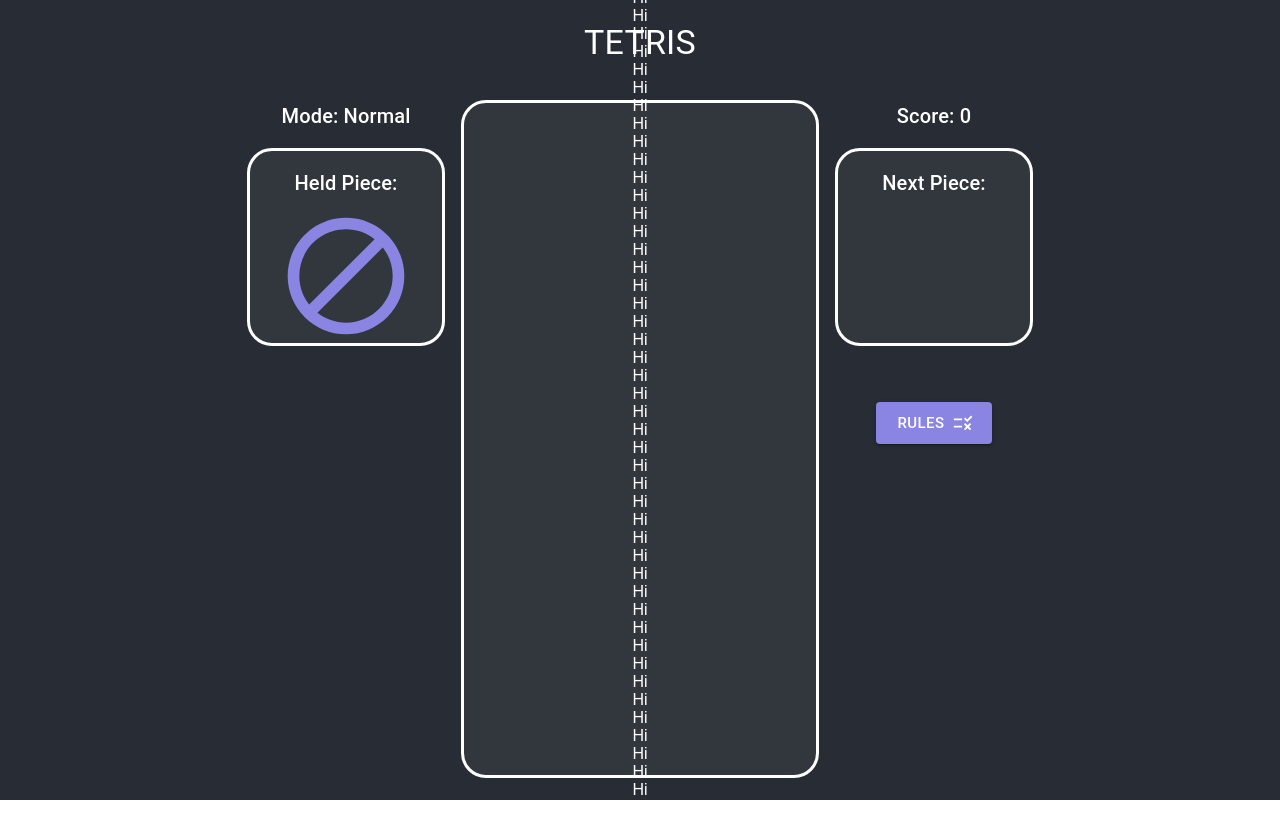
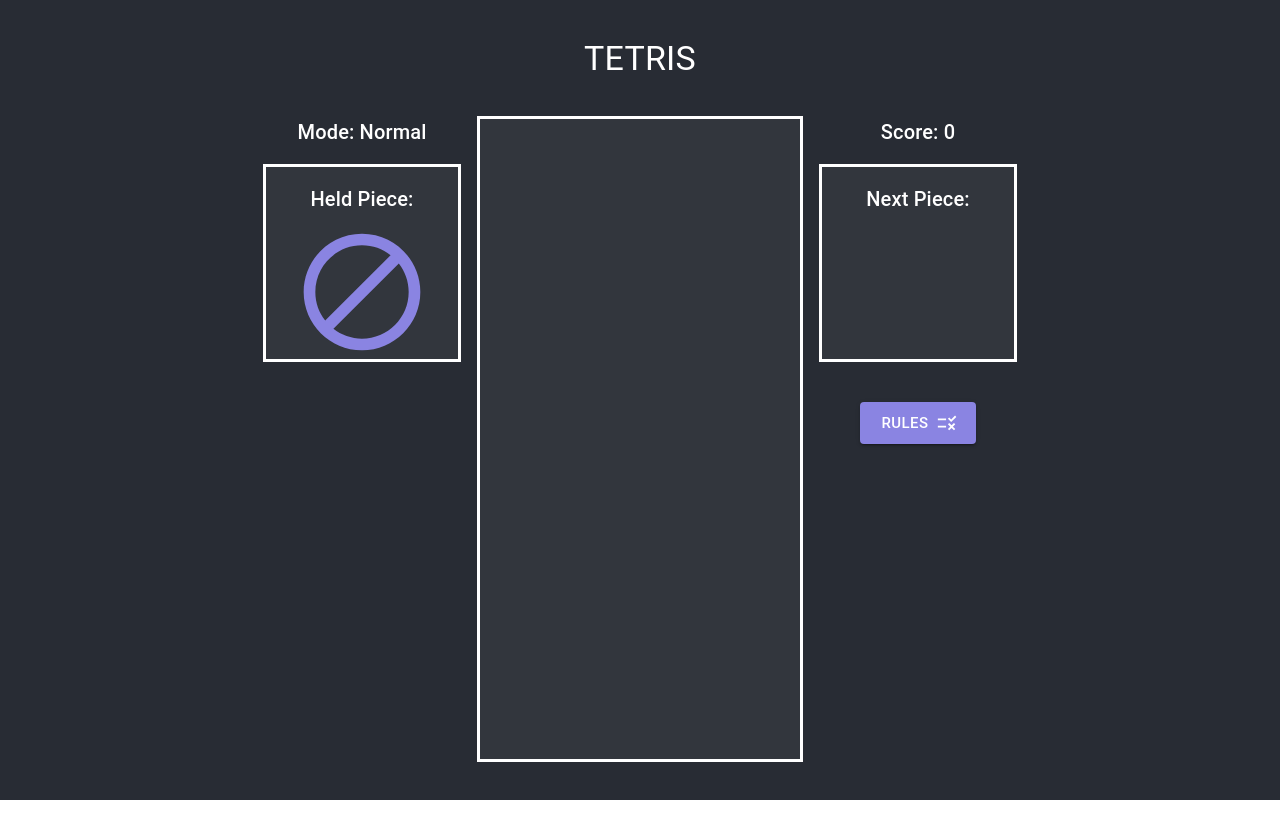
Before and after one commit to Annie0728/tetris, a React (Create React App) app: page / in a window 1280 px wide. Both pictures are taken after a click on the button "START NEW GAME". Shown: the top 838 px of the page. After the commit the page ends 800 px from the top, so only its background shows below. Built offline with nearby package versions, Linux system fonts and the light colour scheme.

Commit message:
implemented tetris grid and some minor styling edits

```diff
--- a/src/Components/Block.js
+++ b/src/Components/Block.js
@@ -1,11 +1,23 @@
-import React, { useState } from "react";
-import {minoes, wackyMinoes} from './Tetromino';
+import React from "react";
+import { Box } from '@mui/material';
+import { minoes } from './Tetromino';
 
 function Block(props) {
+  var isFill = props.type === 'fill';
+  var color = minoes[props.type].color;
+
   return (
-    <div>
-      Hi
-    </div>
+    <Box
+      width = 'auto'
+      sx={{
+        bgcolor: isFill ? color : color + 'CC',
+        border: isFill ? '0px solid' : '4px solid',
+        borderBottomColor: isFill ? color : color + 'CC',
+        borderLeftColor: isFill ? color : color + '3F',
+        borderTopColor: isFill ? color : color + '19',
+        borderRightColor: isFill ? color : color + '99'
+      }}
+    />
   );
 }
 
--- a/src/Components/Board.js
+++ b/src/Components/Board.js
@@ -17,22 +17,25 @@ function Board(props) {
         height = '80vh'
         width = '40vh'
         gap={4}
-        p={2}
-        display="flex"
         direction="column"
-        alignItems="center"
-        justifyContent="center"
         sx={{
-          borderRadius: '25px',
           border: '3px solid white',
           bgcolor: 'board_background.main'
         }}
       >
         {gameOver ? (
-          <Stack spacing={5}>
-            <Button variant="contained" size="large" endIcon={<PlayCircleFilledWhiteIcon />} onClick={startGame}>Start New Game</Button>
-            <Wacky wacky={props.wacky} handleWacky={props.handleWacky} />
-          </Stack>
+          <Box
+            height = '100%'
+            width = '100%'
+            display="flex"
+            alignItems="center"
+            justifyContent="center"
+          >
+            <Stack spacing={5}>
+              <Button variant="contained" size="large" endIcon={<PlayCircleFilledWhiteIcon />} onClick={startGame}>Start New Game</Button>
+              <Wacky wacky={props.wacky} handleWacky={props.handleWacky} />
+            </Stack>
+          </Box>
         ) : (
           <Tetris wacky={props.wacky} board={createGame()} />
         )}
--- a/src/Components/HoldBox.js
+++ b/src/Components/HoldBox.js
@@ -11,7 +11,6 @@ function HoldBox(props) {
         gap={4}
         p={2}
         sx={{
-          borderRadius: '25px',
           border: '3px solid white',
           bgcolor: 'board_background.main'
         }}
--- a/src/Components/PieceBox.js
+++ b/src/Components/PieceBox.js
@@ -9,9 +9,8 @@ function PieceBox() {
         width = '20vh'
         gap={4}
         p={2}
-        mb={5}
+        mb={3}
         sx={{
-          borderRadius: '25px',
           border: '3px solid white',
           bgcolor: 'board_background.main'
         }}
--- a/src/Components/Tetris.js
+++ b/src/Components/Tetris.js
@@ -1,11 +1,22 @@
 import React, { useState } from "react";
 import Block from "./Block";
+import { Box } from '@mui/material';
+import { rows, columns } from "../Hooks/TetrisHelp";
 
 function Tetris(props) {
   return (
-    <div>
+    <Box
+      height = '100%'
+      width = '100%'
+      sx={{
+        display: 'grid',
+        gridTemplateRows: 'repeat(' + rows + ', 1fr)',
+        gridTemplateColumns: 'repeat(' + columns + ', 1fr)',
+        gap: '1px'
+      }}
+    >
       {props.board.map(row => row.map((block, x) => <Block key={x} type={block[0]} />))}
-    </div>
+    </Box>
   );
 }
 
--- a/src/Components/Tetromino.js
+++ b/src/Components/Tetromino.js
@@ -1,69 +1,4 @@
 const minoes = {
-  fill : {
-    shape: [[0]],
-    color: 'transparent'
-  },
-  I : {
-    shape: [
-      [0, 1, 0, 0],
-      [0, 1, 0, 0],
-      [0, 1, 0, 0],
-      [0, 1, 0, 0]
-    ],
-    color: '#1FB7EA'
-  },
-  L : {
-    shape: [
-      [0, 1, 0],
-      [0, 1, 0],
-      [0, 1, 1]
-    ],
-    color: '#F9A287'
-  },
-  J : {
-    shape: [
-      [0, 1, 0],
-      [0, 1, 0],
-      [1, 1, 0]
-    ],
-    color: '#207AD5'
-  },
-  O : {
-    shape: [
-      [0, 0, 0, 0],
-      [0, 1, 1, 0],
-      [0, 1, 1, 0],
-      [0, 0, 0, 0]
-    ],
-    color: '#FFDA85'
-  },
-  T : {
-    shape: [
-      [0, 0, 0],
-      [1, 1, 1],
-      [0, 1, 0]
-    ],
-    color: '#625BC2'
-  },
-  Z : {
-    shape: [
-      [1, 1, 0],
-      [0, 1, 1],
-      [0, 0, 0]
-    ],
-    color: '#F26989'
-  },
-  S : {
-    shape: [
-      [0, 1, 1],
-      [1, 1, 0],
-      [0, 0, 0]
-    ],
-    color: '#72C07B'
-  }
-};
-
-const wackyMinoes = {
   fill : {
     shape: [[0]],
     color: 'transparent'
@@ -168,7 +103,7 @@ const randomWackyMino = () => {
   var keys = ['I', 'L', 'J', 'O', 'S', 'Z', 'T', 'DOT', 'I2', 'I3', 'V'];
   var random = keys[Math.floor(Math.random() * keys.length)];
 
-  return wackyMinoes[random];
+  return minoes[random];
 };
 
-export {minoes, wackyMinoes, randomMino, randomWackyMino};
+export {minoes, randomMino, randomWackyMino};
```
